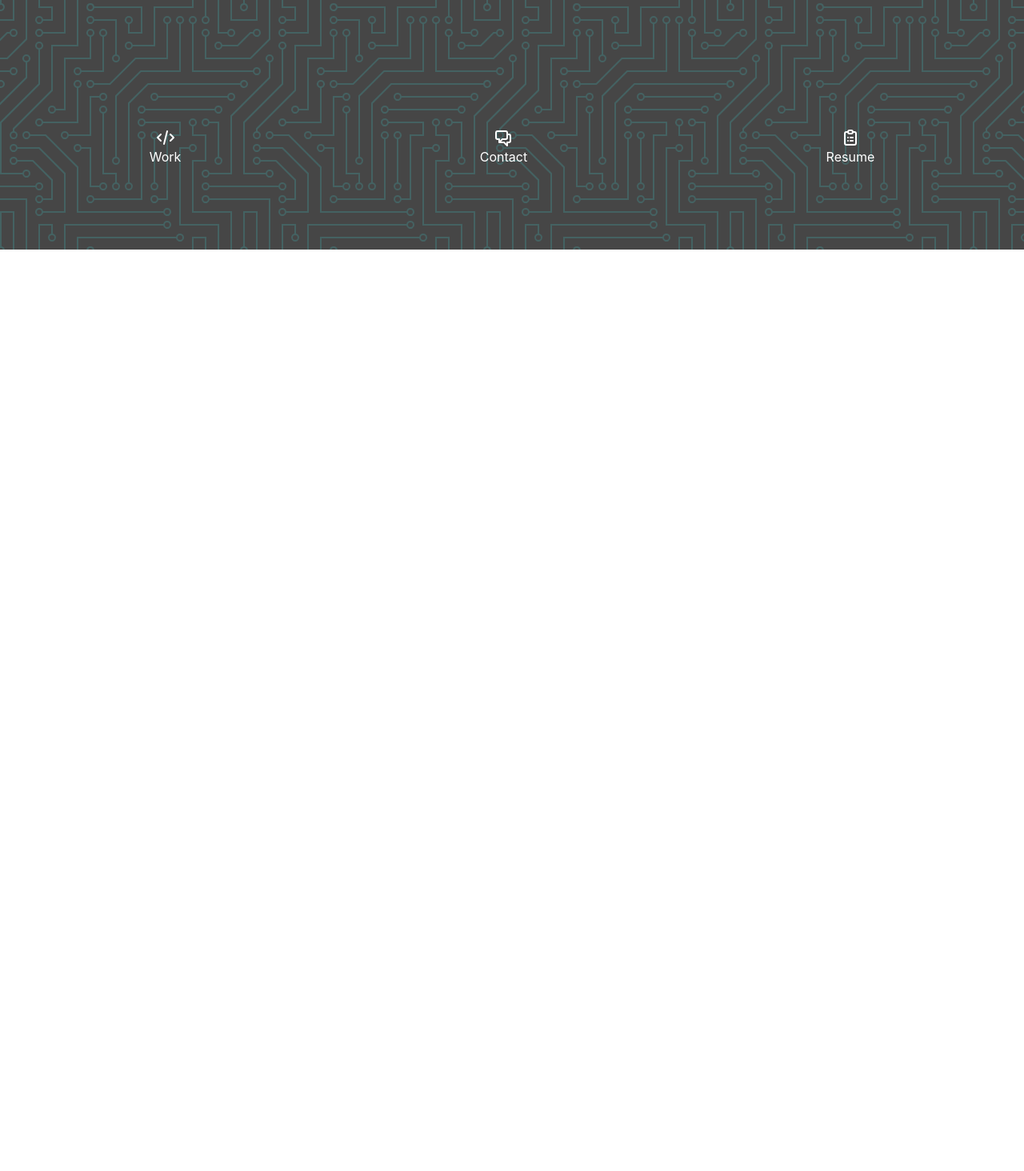
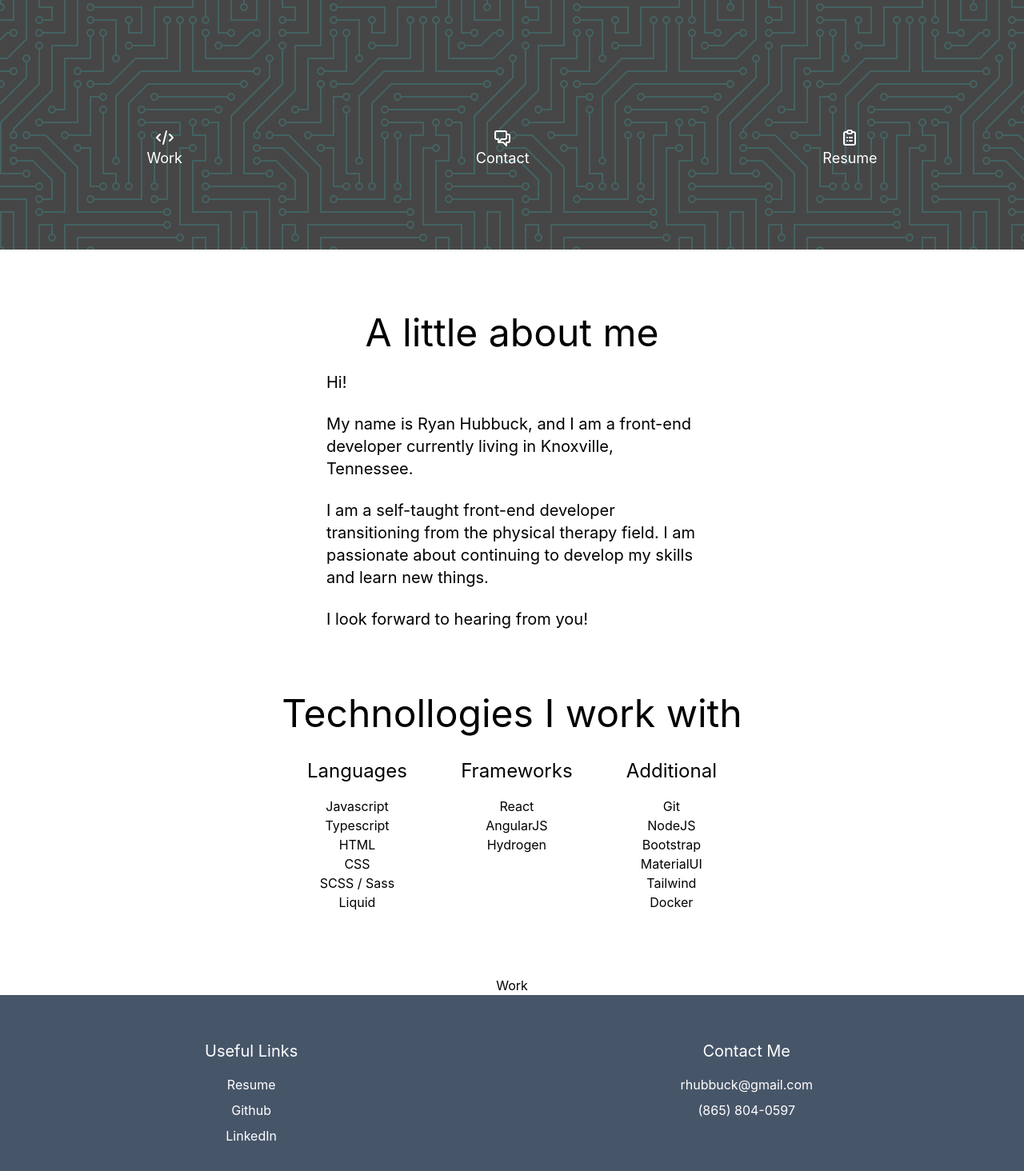
Before and after one commit to rhubbuck/react-portfolio, a React (Create React App) app in the folder react-portfolio/: page / in a window 1280 px wide. Shown: the part 364-1828 px from the top of the page at 80% size. Before the commit the page ends 800 px from the top, so only its background shows below. Built offline with nearby package versions, Linux system fonts and the light colour scheme.

Commit message:
about and skills layout

```diff
--- /dev/null
+++ b/react-portfolio/src/About.js
@@ -0,0 +1,16 @@
+import React from 'react'
+
+const About = () => {
+  return (
+    <div className='my-20 mx-96'>
+        <h2 className='text-5xl'>A little about me</h2>
+        <p className='text-left m-6 text-xl'>Hi!</p>
+        <p className='text-left m-6 text-xl'>My name is Ryan Hubbuck, and I am a front-end developer currently living in Knoxville, Tennessee.</p>
+        <p className='text-left m-6 text-xl'>I am a self-taught front-end developer transitioning from the physical therapy field.
+        I am passionate about continuing to develop my skills and learn new things.</p>
+        <p className='text-left m-6 text-xl'>I look forward to hearing from you!</p>
+    </div>
+  )
+}
+
+export default About
--- a/react-portfolio/src/App.js
+++ b/react-portfolio/src/App.js
@@ -1,12 +1,20 @@
 import './App.css';
 import Header from './Header';
 import Hero from './Hero';
+import Footer from './Footer';
+import About from './About';
+import Skills from './Skills';
+import Work from './Work';
 
 function App() {
   return (
     <div className="App">
       <Header />
       <Hero />
+      <About />
+      <Skills />
+      <Work />
+      <Footer />
     </div>
   );
 }
--- /dev/null
+++ b/react-portfolio/src/Footer.js
@@ -0,0 +1,23 @@
+import React from 'react'
+
+const Footer = () => {
+  return (
+    <div>
+        <div className='flex flex-row justify-between py-14 px-64 text-white bg-slate-600'>
+            <ul>
+                <header className='text-xl mb-4'>Useful Links</header>
+                <li className='m-2 cursor-pointer'>Resume</li>
+                <li className='m-2 cursor-pointer'>Github</li>
+                <li className='m-2 cursor-pointer'>LinkedIn</li>
+            </ul>
+            <ul>
+                <header className='text-xl mb-4'>Contact Me</header>
+                <li className='m-2 cursor-pointer'>rhubbuck@gmail.com</li>
+                <li className='m-2 cursor-pointer'>(865) 804-0597</li>
+            </ul>
+        </div>
+    </div>
+  )
+}
+
+export default Footer
--- a/react-portfolio/src/Hero.js
+++ b/react-portfolio/src/Hero.js
@@ -13,19 +13,19 @@ const Hero = () => {
                     <svg xmlns="http://www.w3.org/2000/svg" className="h-6 w-6" fill="none" viewBox="0 0 24 24" stroke="white" strokeWidth={2}>
                         <path strokeLinecap="round" strokeLinejoin="round" d="M10 20l4-16m4 4l4 4-4 4M6 16l-4-4 4-4" />
                     </svg>
-                    <p className='text-white'>Work</p>
+                    <p className='text-white text-lg'>Work</p>
                 </a>
                 <a className='cursor-pointer flex flex-col items-center'>
                     <svg xmlns="http://www.w3.org/2000/svg" className="h-6 w-6" fill="none" viewBox="0 0 24 24" stroke="white" strokeWidth={2}>
                         <path strokeLinecap="round" strokeLinejoin="round" d="M17 8h2a2 2 0 012 2v6a2 2 0 01-2 2h-2v4l-4-4H9a1.994 1.994 0 01-1.414-.586m0 0L11 14h4a2 2 0 002-2V6a2 2 0 00-2-2H5a2 2 0 00-2 2v6a2 2 0 002 2h2v4l.586-.586z" />
                     </svg>
-                    <p className='text-white'>Contact</p>
+                    <p className='text-white text-lg'>Contact</p>
                 </a>
                 <a className='cursor-pointer flex flex-col items-center'>
                     <svg xmlns="http://www.w3.org/2000/svg" className="h-6 w-6" fill="none" viewBox="0 0 24 24" stroke="white" strokeWidth={2}>
                         <path strokeLinecap="round" strokeLinejoin="round" d="M9 5H7a2 2 0 00-2 2v12a2 2 0 002 2h10a2 2 0 002-2V7a2 2 0 00-2-2h-2M9 5a2 2 0 002 2h2a2 2 0 002-2M9 5a2 2 0 012-2h2a2 2 0 012 2m-3 7h3m-3 4h3m-6-4h.01M9 16h.01" />
                     </svg>
-                    <p className='text-white'>Resume</p>
+                    <p className='text-white text-lg'>Resume</p>
                 </a>
             </div>
         </div>
--- /dev/null
+++ b/react-portfolio/src/Skills.js
@@ -0,0 +1,37 @@
+import React from 'react'
+
+const Skills = () => {
+  return (
+    <div className='my-20'>
+        <h2 className='text-5xl'>Technollogies I work with</h2>
+        <div className='flex flex-row justify-between mx-96 mt-8'>
+            <ul>
+                <header className='text-2xl mb-4'>Languages</header>
+                <li>Javascript</li>
+                <li>Typescript</li>
+                <li>HTML</li>
+                <li>CSS</li>
+                <li>SCSS / Sass</li>
+                <li>Liquid</li>
+            </ul>
+            <ul>
+                <header className='text-2xl mb-4'>Frameworks</header>
+                <li>React</li>
+                <li>AngularJS</li>
+                <li>Hydrogen</li>
+            </ul>
+            <ul>
+                <header className='text-2xl mb-4'>Additional</header>
+                <li>Git</li>
+                <li>NodeJS</li>
+                <li>Bootstrap</li>
+                <li>MaterialUI</li>
+                <li>Tailwind</li>
+                <li>Docker</li>
+            </ul>
+        </div>
+    </div>
+  )
+}
+
+export default Skills
--- /dev/null
+++ b/react-portfolio/src/Work.js
@@ -0,0 +1,9 @@
+import React from 'react'
+
+const Work = () => {
+  return (
+    <div>Work</div>
+  )
+}
+
+export default Work
```
